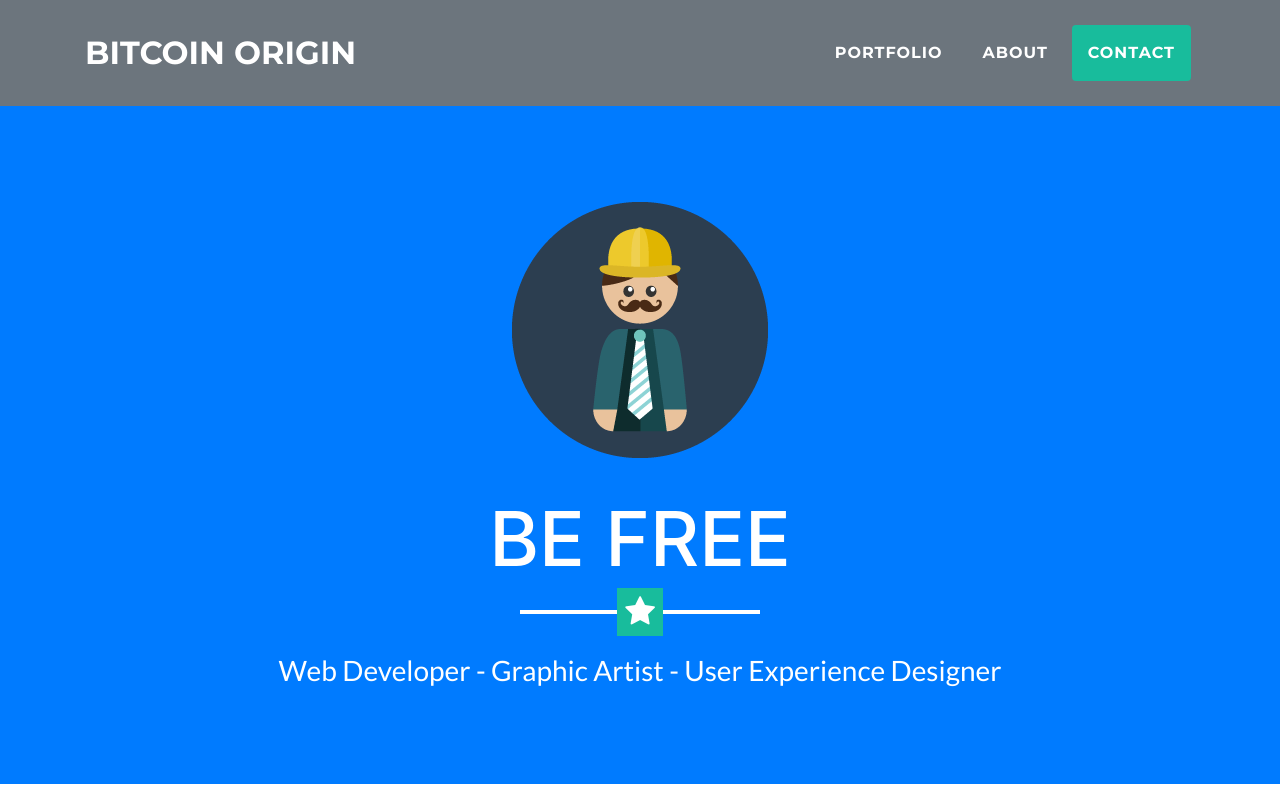
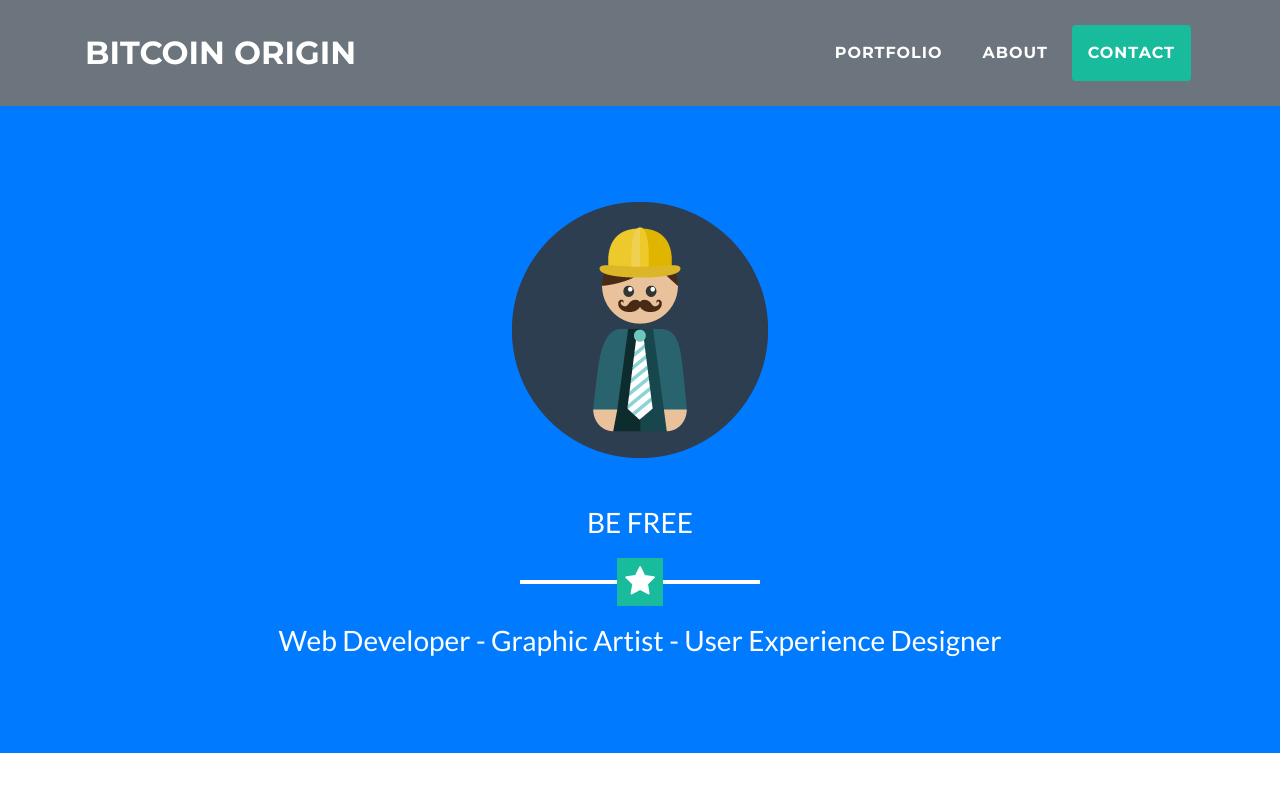
Before and after one commit to bitcoin-origin/bitcoin-origin.github.io, a website with bundled scripts: page index.html in a window 1280 px wide. Shown: the top 800 px of the page. Built offline with nearby package versions, Linux system fonts and the light colour scheme.

Commit message:
Update index.html

```diff
--- a/index.html
+++ b/index.html
@@ -56,7 +56,7 @@
     <header class="masthead bg-primary text-white text-center">
       <div class="container">
         <img class="img-fluid mb-5 d-block mx-auto" src="img/profile.png" alt="">
-        <h1 class="text-uppercase mb-0">Be free</h1>
+        <h2 class="text-uppercase mb-0">Be free</h2>
         <hr class="star-light">
         <h2 class="font-weight-light mb-0">Web Developer - Graphic Artist - User Experience Designer</h2>
       </div>
```
